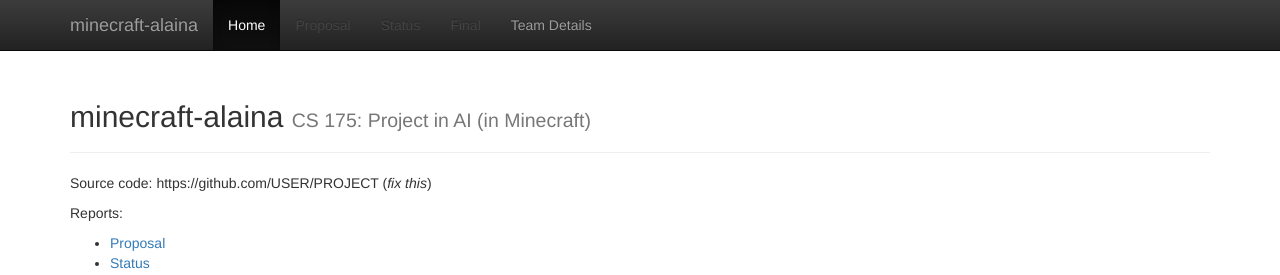
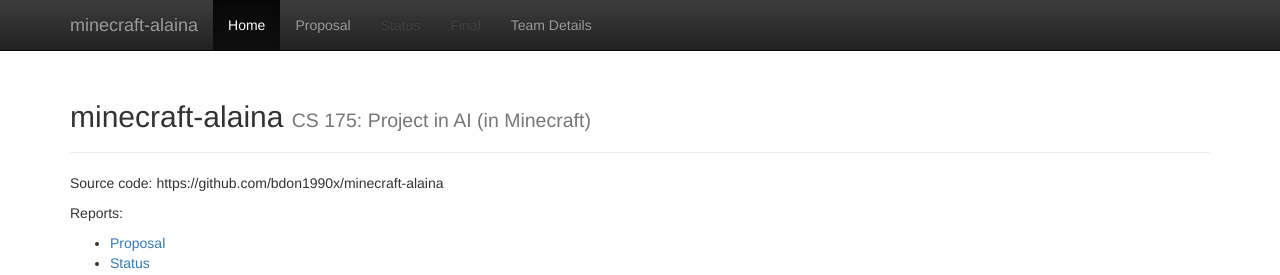
Before and after one commit to bdon1990x/minecraft-alaina, a Jekyll site: the page built from docs/index.md, in a window 1280 px wide. Shown: the top 275 px of the page. Built offline with Jekyll 4.4.1, drawn with Linux system fonts in a browser that asks for light colours; formulas are drawn with MathJax 3.

Commit message:
update info

```diff
--- a/docs/index.md
+++ b/docs/index.md
@@ -3,7 +3,7 @@
 title:  Home
 ---
 
-Source code: https://github.com/USER/PROJECT (_fix this_)
+Source code: https://github.com/bdon1990x/minecraft-alaina
 
 Reports:
 
```
Also changed, not shown: docs/proposal.md (added, +15 -0 lines), README.md.
